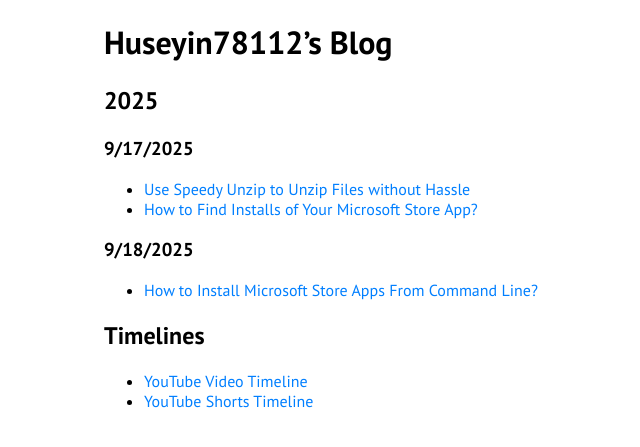
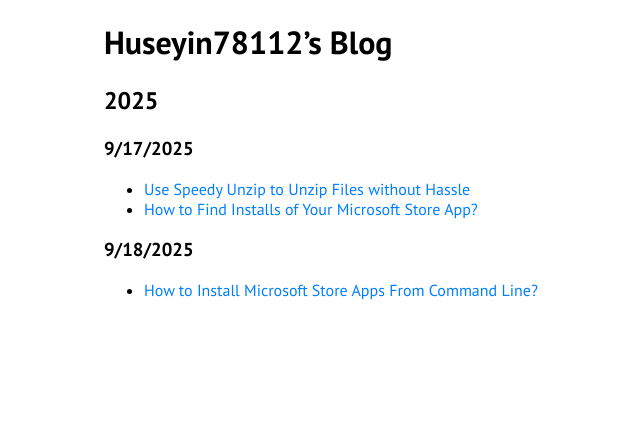
Before and after one commit to huseyin78112/blog.huseyin78112.info, a Jekyll site: the page built from index.md, in a window 1280 px wide. Shown: the top 447 px of the page, without its empty margins (62-702 px from the left). Built offline with Jekyll 4.4.1, drawn with Linux system fonts in a browser that asks for light colours; our own code applies the rules of GitHub Pages for plain Markdown files.

Commit message:
Update index.md

```diff
--- a/index.md
+++ b/index.md
@@ -6,7 +6,3 @@
 
 ### 9/18/2025
 * [How to Install Microsoft Store Apps From Command Line?](/2025/09/18/how-to-install-microsoft-store-apps-from-command-line)
-
-## Timelines
-* [YouTube Video Timeline](/timelines/youtube-video-timeline)
-* [YouTube Shorts Timeline](/timelines/youtube-shorts-timeline)
```
